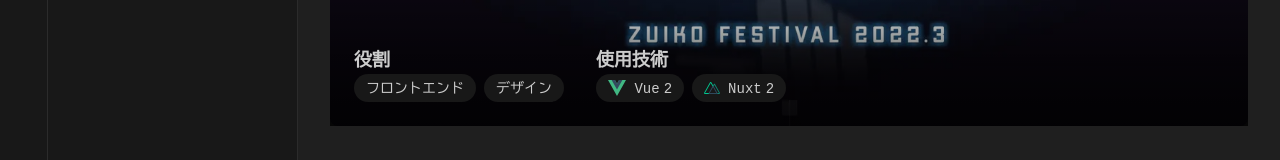
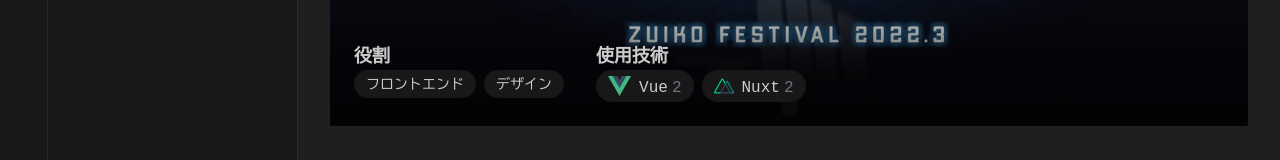
Before and after one commit to saitogo555/my-website, a Next.js app: page /works/zuiko-festival-2022 in a window 1280 px wide. Shown: the part 611-771 px from the top of the page. Built offline with nearby package versions, Linux system fonts and the light colour scheme; a web font is replaced by a local one.

Commit message:
style: TechnologyChipコンポーネントのフォントサイズとアイコンサイズを調整

```diff
--- a/features/works/components/TechnologyChip/TechnologyChip.tsx
+++ b/features/works/components/TechnologyChip/TechnologyChip.tsx
@@ -9,10 +9,10 @@
 
 export const TechnologyChip = ({ name, iconSrc, version }: Props) => {
 	return (
-		<Chip className="flex items-center">
-			<Image src={iconSrc} alt={name} className="mr-2 h-4" />
+		<Chip className="flex items-center text-base">
+			<Image src={iconSrc} alt={name} className="mr-2 h-5" />
 			<span>{name}</span>
-			{version && <span className="ml-1">{version}</span>}
+			{version && <span className="ml-1 text-gray-500">{version}</span>}
 		</Chip>
 	);
 };
```
